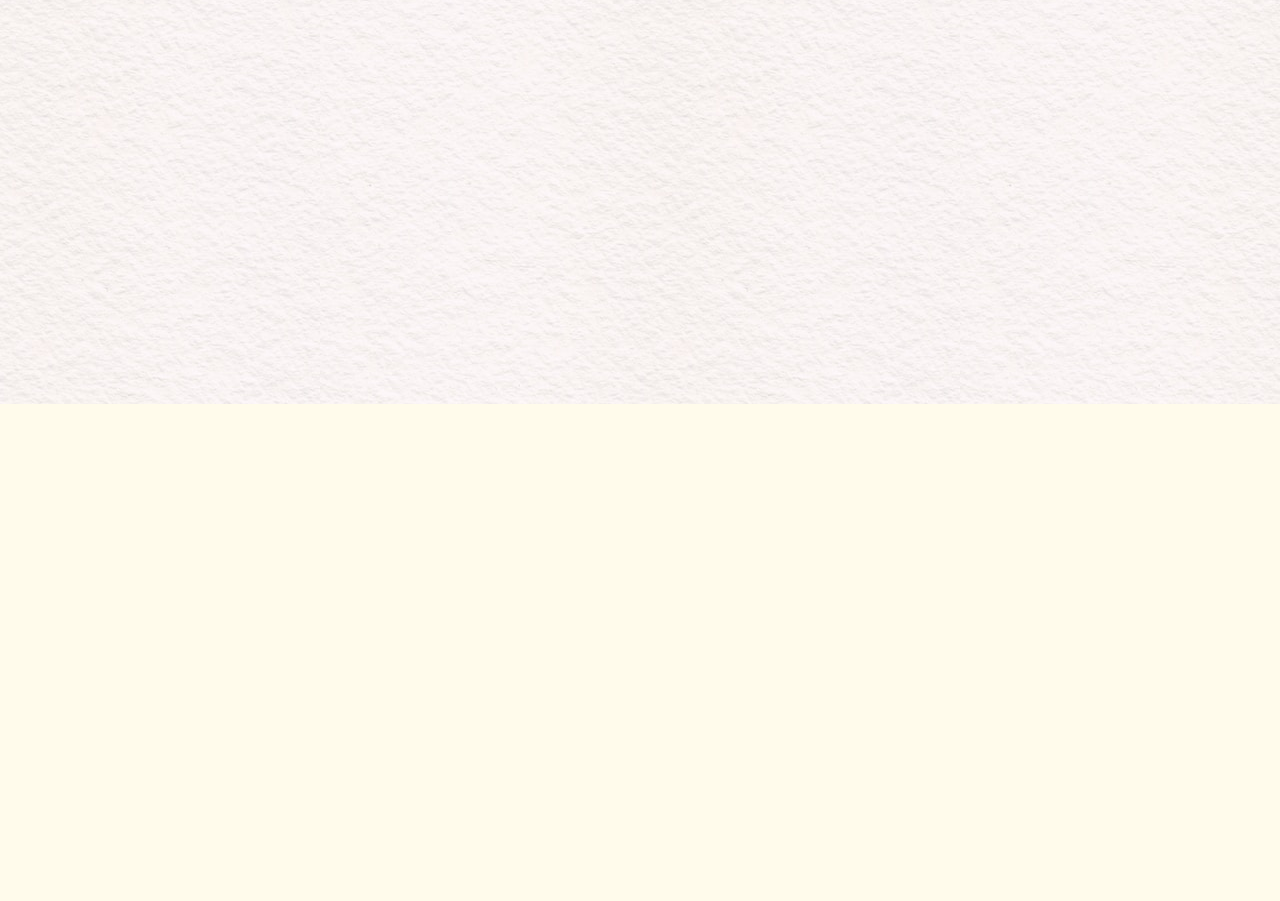
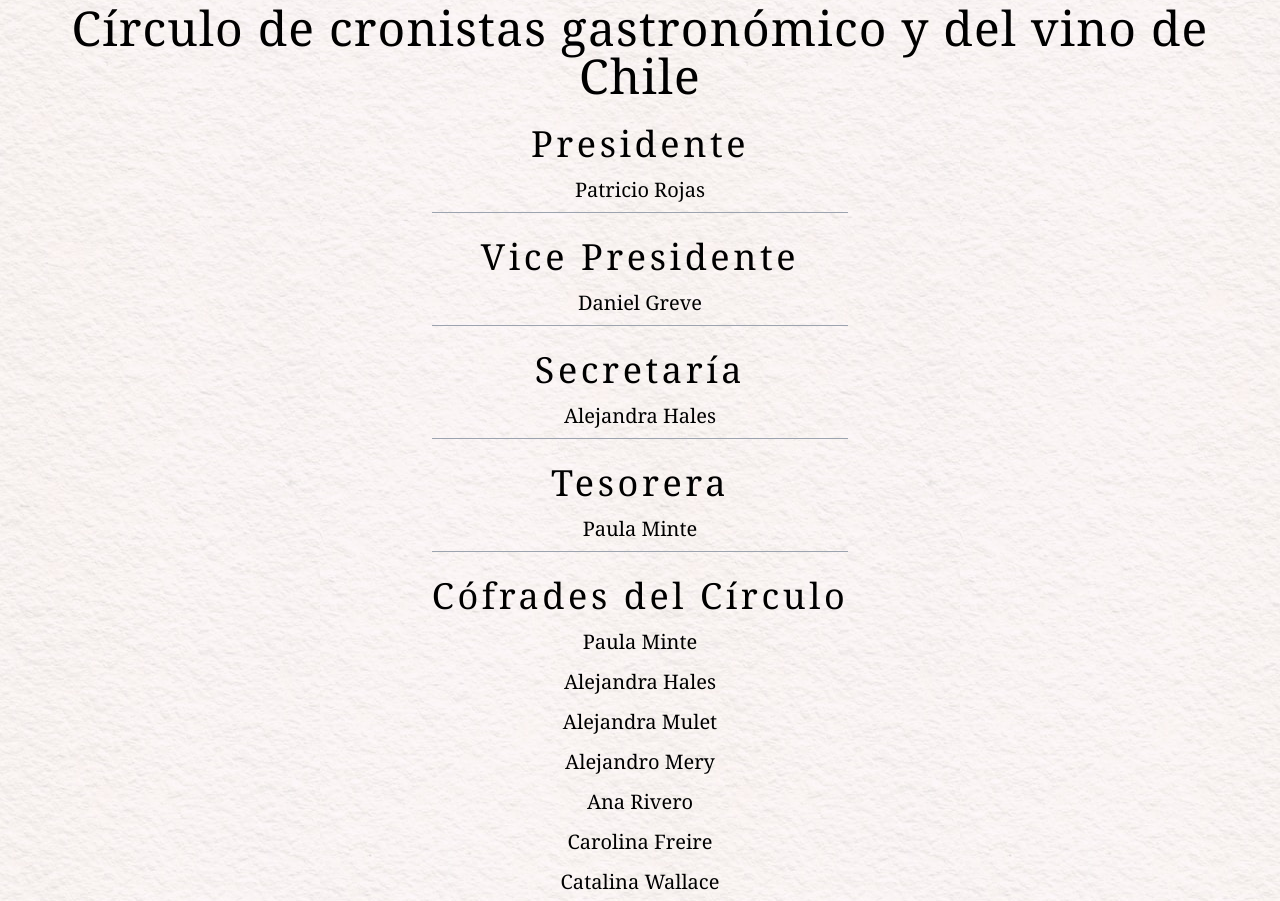
Before and after one commit to ignacioz33/ccg-tailwind, a website built with Parcel: page src/index.html in a window 1280 px wide. Shown: the part 396-1297 px from the top of the page. Before the commit the page ends 800 px from the top, so only its background shows below. Built offline with nearby package versions, Linux system fonts and the light colour scheme.

Commit message:
agrego textos

```diff
--- a/src/index.css
+++ b/src/index.css
@@ -1,3 +1,9 @@
 @tailwind base;
 @tailwind components;
 @tailwind utilities;
+
+@layer base {
+  html {
+    @apply font-serif;
+  }
+}
--- a/src/index.html
+++ b/src/index.html
@@ -12,8 +12,11 @@
   </script>
   <meta charset="UTF-8">
   <meta name="viewport" content="width=device-width, initial-scale=1.0">
-  <title>Circulo de cronistas gastronómicos</title>
-  <meta name="description" content="Circulo de cronistas gastronómicos">
+  <title>Círculo de cronistas gastronómico y del vino de Chile</title>
+  <meta name="description" content="Círculo de cronistas gastronómico y del vino de Chile">
+  <link rel="apple-touch-icon" sizes="180x180" href="./apple-touch-icon.png">
+  <link rel="icon" type="image/png" sizes="32x32" href="./favicon-32x32.png">
+  <link rel="icon" type="image/png" sizes="16x16" href="./favicon-16x16.png">
   <link href="./index.css" rel="stylesheet">
 </head>
 <body class="bg-amber-50">
@@ -21,6 +24,56 @@
     <div class="px-5 py-10">
       <img class="w-80" src="./srcs/logo-cronistas.svg" alt="Circulo de cronistas gastronómicos">
     </div>
+    <div class="flex flex-col gap-6 text-center px-3 items-center pb-20">
+      <h1 class="text-5xl tracking-wide">Círculo de cronistas gastronómico y del vino de Chile</h1>
+      <div class="max-w-[420px] flex flex-col gap-6">
+        <div class="flex flex-col gap-3 pb-2 border-b border-gray-400">
+          <h2 class="text-4xl tracking-widest">Presidente</h2>
+          <p class="text-xl">Patricio Rojas</p>
+        </div>
+        <div class="flex flex-col gap-3 pb-2 border-b border-gray-400">
+          <h2 class="text-4xl tracking-widest">Vice Presidente</h2>
+          <p class="text-xl">Daniel Greve</p>
+        </div>
+        <div class="flex flex-col gap-3 pb-2 border-b border-gray-400">
+          <h2 class="text-4xl tracking-widest">Secretaría</h2>
+          <p class="text-xl">Alejandra Hales</p>
+        </div>
+        <div class="flex flex-col gap-3 pb-2 border-b border-gray-400">
+          <h2 class="text-4xl tracking-widest">Tesorera</h2>
+          <p class="text-xl">Paula Minte</p>
+        </div>
+        <div class="flex flex-col gap-3 pb-2">
+          <h2 class="text-4xl tracking-widest">Cófrades del Círculo</h2>
+          <p class="text-xl">Paula Minte</p>
+          <p class="text-xl">Alejandra Hales</p>
+          <p class="text-xl">Alejandra Mulet</p>
+          <p class="text-xl">Alejandro Mery</p>
+          <p class="text-xl">Ana Rivero</p>
+          <p class="text-xl">Carolina Freire</p>
+          <p class="text-xl">Catalina Wallace</p>
+          <p class="text-xl">Consuelo Goeppinger</p>
+          <p class="text-xl">Daniel Greve</p>
+          <p class="text-xl">Darío Córdova</p>
+          <p class="text-xl">Eduardo Brethauer</p>
+          <p class="text-xl">Harriet Nahrwood</p>
+          <p class="text-xl">Karla Berndt</p>
+          <p class="text-xl">Loreto Gatica</p>
+          <p class="text-xl">Luis Campos</p>
+          <p class="text-xl">Macarena Achurra</p>
+          <p class="text-xl">Macarena Lladser</p>
+          <p class="text-xl">Marcelo Soto</p>
+          <p class="text-xl">Mariana Martínez</p>
+          <p class="text-xl">Paula Minte</p>
+          <p class="text-xl">Pascual Ibañez</p>
+          <p class="text-xl">Patricio Rojas</p>
+          <p class="text-xl">Pilar Larraín</p>
+          <p class="text-xl">Pilar Hurtado</p>
+          <p class="text-xl">Raquel Telias</p>
+          <p class="text-xl">Rodolfo Gambetti</p>
+        </div>
+      </div>
+    </div>
   </div>
 </body>
 </html>
```
Also changed, not shown: src/apple-touch-icon.png (added), src/favicon-16x16.png (added), src/favicon-32x32.png (added), src/favicon.ico (added).
